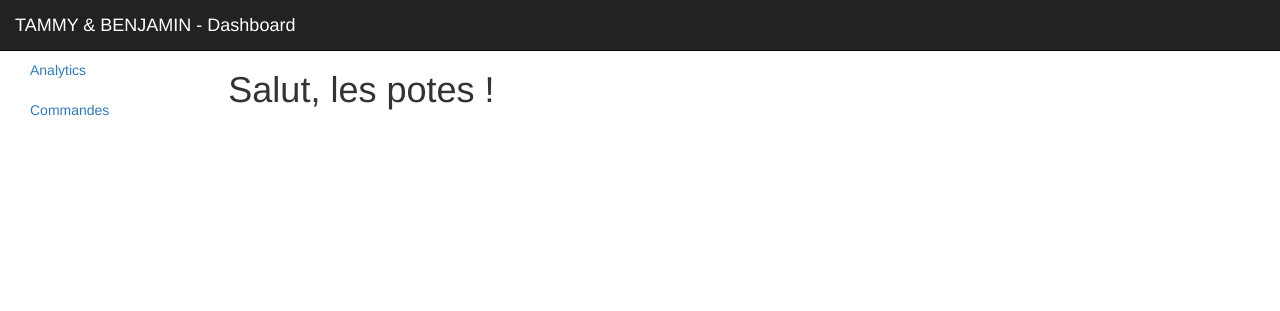
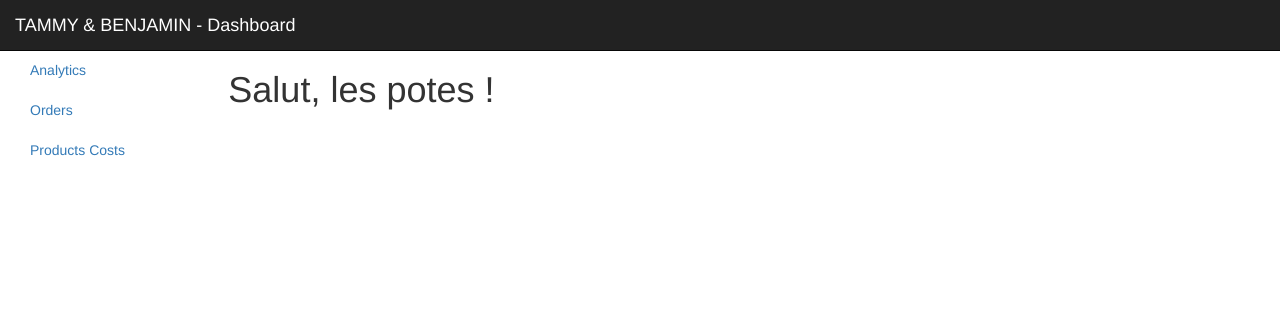
Before and after one commit to TammyAndBenjamin/tabapp, a Python web app: template templates/index.html in a window 1280 px wide. Shown: the top 311 px of the page. Run offline with Jinja, Linux system fonts and the light colour scheme; the template is opened without the code that fills it, so the values that code supplies are empty; some libraries are stand-ins or nearby versions.

Commit message:
Update routing rules

```diff
--- a/application.py
+++ b/application.py
@@ -15,7 +15,7 @@ app.db = None
 app.config.from_pyfile('settings.py')
 app.secret_key = app.config['SECRET_KEY']
 app.register_blueprint(orders_bp, url_prefix='/orders')
-app.register_blueprint(product_costs_bp, url_prefix='/products')
+app.register_blueprint(product_costs_bp, url_prefix='/products_costs')
 CsrfProtect(app)
 app.auth = HTTPBasicAuth()
 
--- a/templates/layout.html
+++ b/templates/layout.html
@@ -10,7 +10,7 @@
                     <span class="icon-bar"></span>
                     <span class="icon-bar"></span>
                 </button>
-                <a class="navbar-brand" href="#">TAMMY & BENJAMIN - Dashboard</a>
+                <a class="navbar-brand">TAMMY & BENJAMIN - Dashboard</a>
             </div>
         </div>
     </div>
@@ -19,7 +19,8 @@
             <div class="col-md-2">
                 <ul class="nav nav-sidebar">
                     <li class="active"><a href="/">Analytics</a></li>
-                    <li><a href="/orders/">Commandes</a></li>
+                    <li><a href="{{ url_for('orders_bp.orders_list') }}">Orders</a></li>
+                    <li><a href="{{ url_for('product_costs_bp.products_list') }}">Products Costs</a></li>
                 </ul>
             </div>
             <div class="col-md-10">
```
